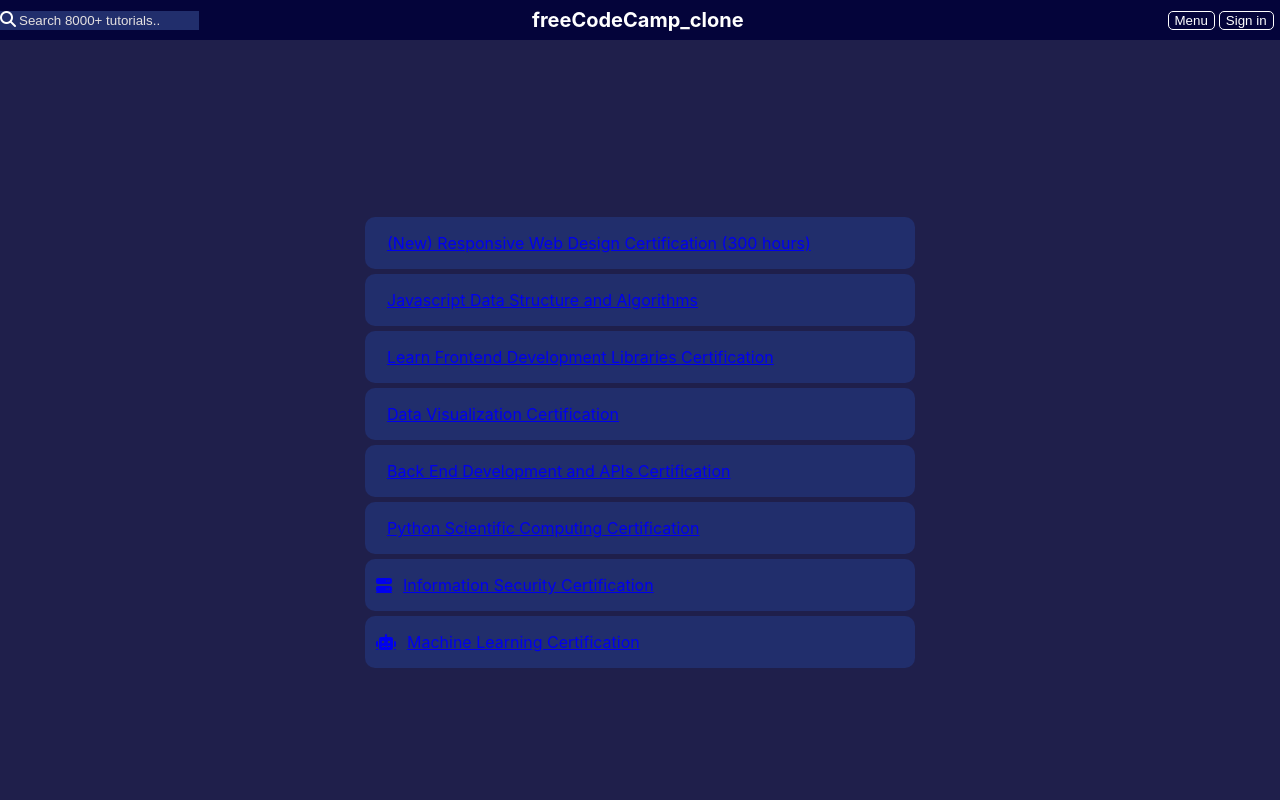
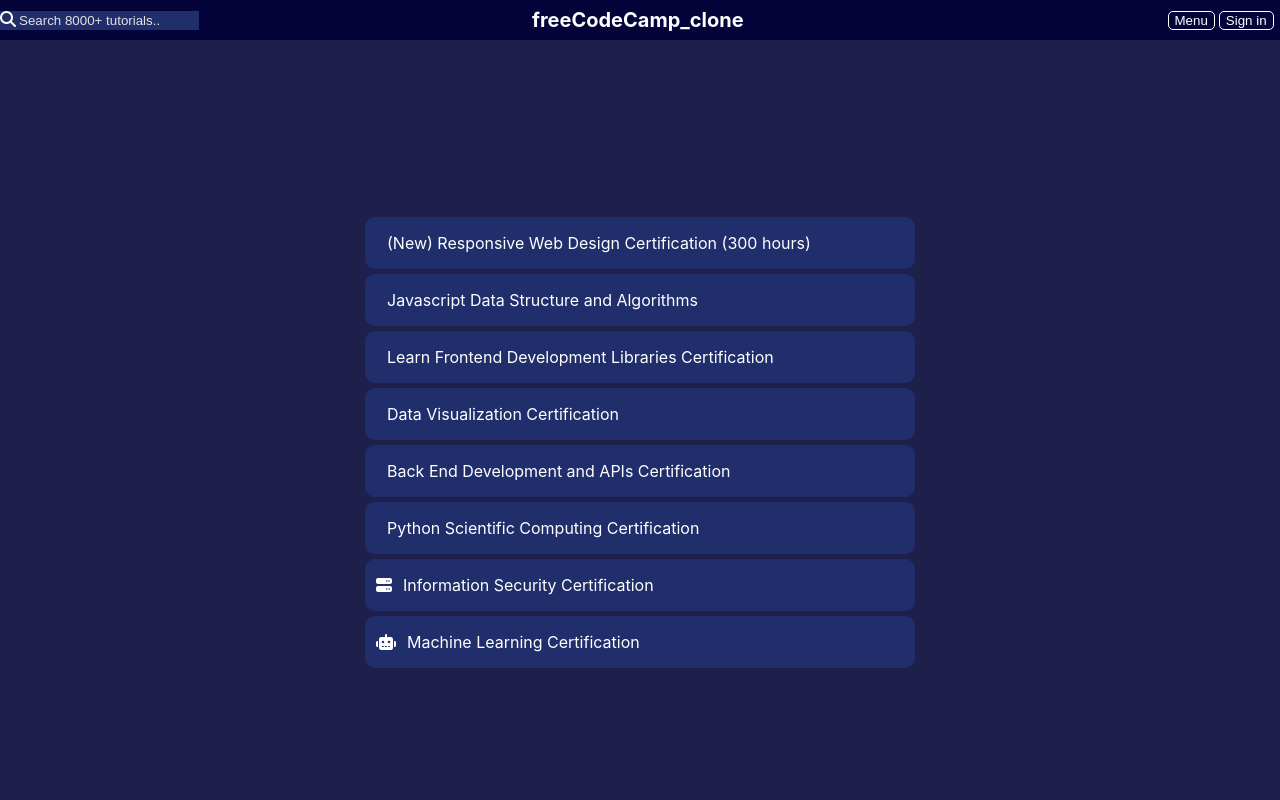
Before and after one commit to basu1020/freeCodeCamp_clone, a React (Create React App) app: page /learn in a window 1280 px wide. Shown: the top 800 px of the page. Built offline with nearby package versions, Linux system fonts and the light colour scheme; some icons are missing.

Commit message:
"01-07-2022"

```diff
--- a/src/App.css
+++ b/src/App.css
@@ -115,6 +115,8 @@ body{
 
 .courses{
   margin: auto;
+  color: white;
+  text-decoration: none;
   margin-top: 5px;
   max-width: 550px;
   background-color: rgb(33, 46, 108);
```
Also changed, not shown: src/Signup.js (added, +13 -0 lines).
